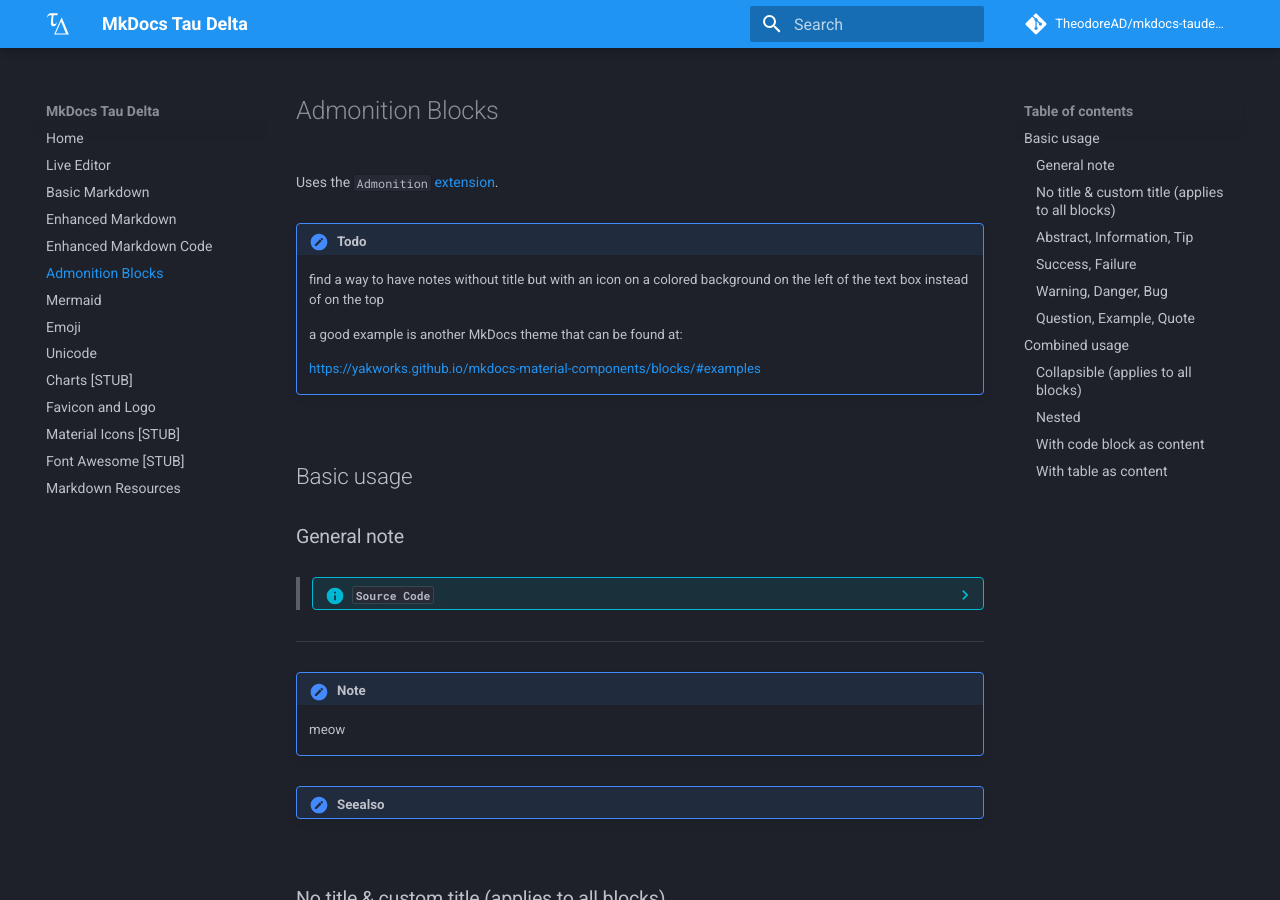
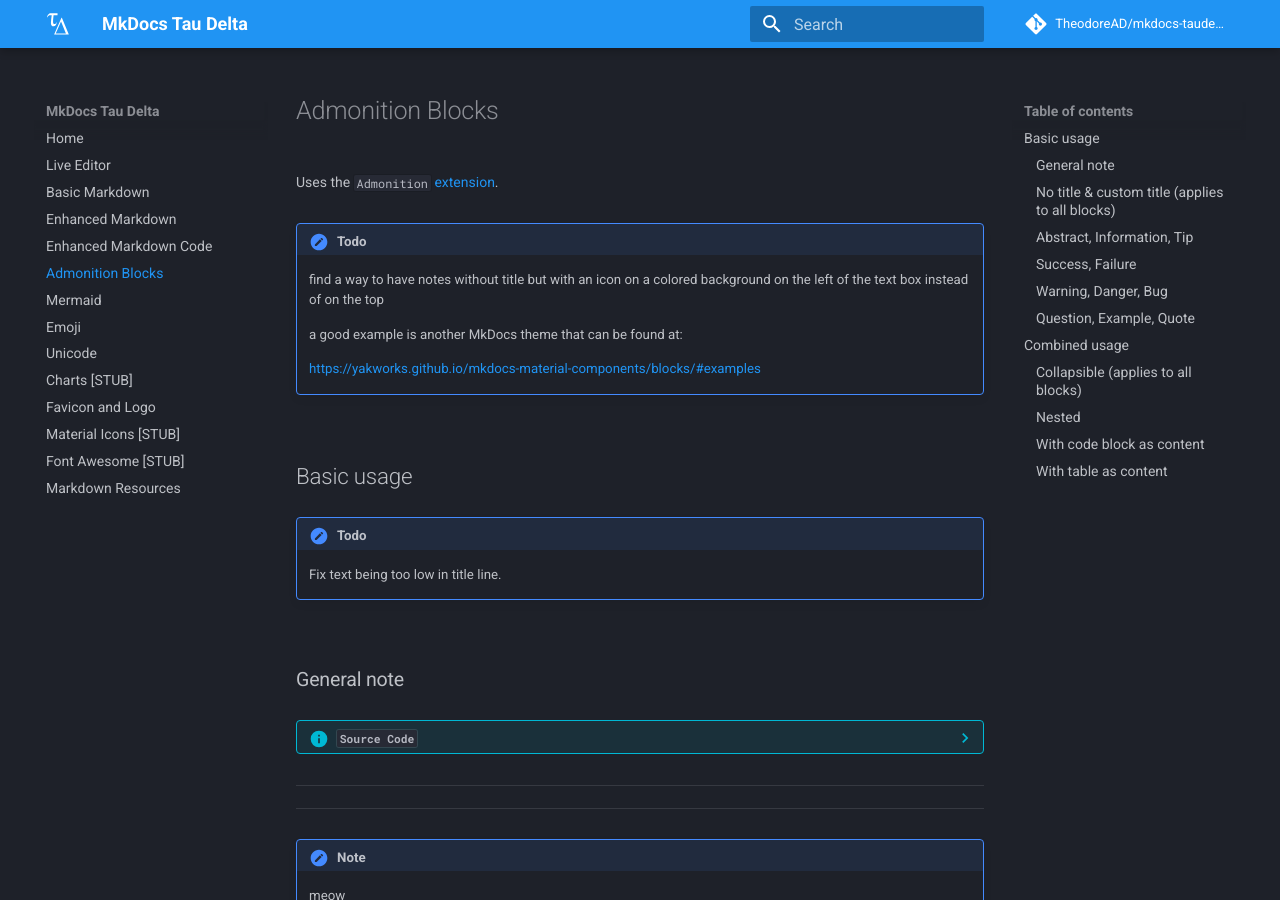
Before and after one commit to TheodoreAD/mkdocs-taudelta, an MkDocs documentation site: the page built from docs/admonition-blocks.md, in a window 1280 px wide and 900 px high. Built offline with MkDocs 1.6.1 and Material for MkDocs 9.7.7, drawn with Linux system fonts in a browser that asks for light colours; comment, search, counter and statistics services are not loaded.

````diff
--- a/docs/admonition-blocks.md
+++ b/docs/admonition-blocks.md
@@ -14,16 +14,20 @@ Uses the `Admonition` [extension][markdown-admonition].
 
 ## Basic usage
 
+!!! TODO
+    Fix text being too low in title line.
+
 ### General note
 
-> ??? info "`Source Code`"
->     ```
->     !!! note
->         meow
->
->     !!! seealso
->     ```
+??? info "`Source Code`"
+    ```
+    !!! note
+        meow
 
+    !!! seealso
+    ```
+
+***
 ***
 
 !!! note
@@ -33,15 +37,16 @@ Uses the `Admonition` [extension][markdown-admonition].
 
 ### No title & custom title (applies to all blocks)
 
-> ??? info "`Source Code`"
->     ```
->     !!! note ""
->         I am no one. I have no title.
->
->     !!! note "This is my personal note"
->         This note is unlike most other notes because it has a custom title.
->     ```
+??? info "`Source Code`"
+    ```
+    !!! note ""
+        I am no one. I have no title.
 
+    !!! note "This is my personal note"
+        This note is unlike most other notes because it has a custom title.
+    ```
+
+***
 ***
 
 !!! note ""
@@ -52,28 +57,29 @@ Uses the `Admonition` [extension][markdown-admonition].
 
 ### Abstract, Information, Tip
 
-> ??? info "`Source Code`"
->     ```
->     !!! abstract
->         woof
->
->     !!! summary
->
->     !!! tldr
->
->     !!! info
->         meow...
->
->     !!! todo
->
->     !!! tip
->         woof
->
->     !!! hint
->
->     !!! important
->     ```
+??? info "`Source Code`"
+    ```
+    !!! abstract
+        woof
 
+    !!! summary
+
+    !!! tldr
+
+    !!! info
+        meow...
+
+    !!! todo
+
+    !!! tip
+        woof
+
+    !!! hint
+
+    !!! important
+    ```
+
+***
 ***
 
 !!! abstract
@@ -97,23 +103,24 @@ Uses the `Admonition` [extension][markdown-admonition].
 
 ### Success, Failure
 
-> ??? info "`Source Code`"
->     ```
->     !!! success
->         meow!
->
->     !!! check
->
->     !!! done
->
->     !!! failure
->         woof... woof.
->
->     !!! fail
->
->     !!! missing
->     ```
+??? info "`Source Code`"
+    ```
+    !!! success
+        meow!
 
+    !!! check
+
+    !!! done
+
+    !!! failure
+        woof... woof.
+
+    !!! fail
+
+    !!! missing
+    ```
+
+***
 ***
 
 !!! success
@@ -132,24 +139,25 @@ Uses the `Admonition` [extension][markdown-admonition].
 
 ### Warning, Danger, Bug
 
-> ??? info "`Source Code`"
->     ```
->     !!! warning
->         woof!
->
->     !!! caution
->
->     !!! attention
->
->     !!! danger
->         woof! woof!
->
->     !!! error
->
->     !!! bug
->         woof...
->     ```
+??? info "`Source Code`"
+    ```
+    !!! warning
+        woof!
 
+    !!! caution
+
+    !!! attention
+
+    !!! danger
+        woof! woof!
+
+    !!! error
+
+    !!! bug
+        woof...
+    ```
+
+***
 ***
 
 !!! warning
@@ -169,27 +177,28 @@ Uses the `Admonition` [extension][markdown-admonition].
 
 ### Question, Example, Quote
 
-> ??? info "`Source Code`"
->     ```
->     !!! question
->         meow?
->
->     !!! help
->
->     !!! faq
->
->     !!! example
->         meow, meow, meow.
->
->     !!! snippet
->         mw
->
->     !!! quote
->         woof woof, woof, woof.
->
->     !!! cite
->     ```
+??? info "`Source Code`"
+    ```
+    !!! question
+        meow?
 
+    !!! help
+
+    !!! faq
+
+    !!! example
+        meow, meow, meow.
+
+    !!! snippet
+        mw
+
+    !!! quote
+        woof woof, woof, woof.
+
+    !!! cite
+    ```
+
+***
 ***
 
 !!! question
@@ -217,19 +226,20 @@ Uses the `Admonition` [extension][markdown-admonition].
 
 ### Collapsible (applies to all blocks)
 
-> ??? info "`Source Code`"
->     ```
->     ??? tip "Collapsible block"
->         Collapsible content initially hidden
->
->     ???+ warning "Collapsible block"
->         Collapsible content initially shown
->
->     ??? tip "Empty collapsible block, initially collapsed"
->
->     ???+ warning "Empty collapsible block, initially expanded"
->     ```
+??? info "`Source Code`"
+    ```
+    ??? tip "Collapsible block"
+        Collapsible content initially hidden
 
+    ???+ warning "Collapsible block"
+        Collapsible content initially shown
+
+    ??? tip "Empty collapsible block, initially collapsed"
+
+    ???+ warning "Empty collapsible block, initially expanded"
+    ```
+
+***
 ***
 
 ??? tip "Collapsible block"
@@ -244,18 +254,19 @@ Uses the `Admonition` [extension][markdown-admonition].
 
 ### Nested
 
-> ??? info "`Source Code`"
->     ```
->     !!! quote "Ancient"
->         "I am Ozymandias, King of Kings.
->
->         !!! quote "Egypt"
->             If any want to know how great I am and where I lie,
->
->             !!! quote "Nile"
->                 let him outdo me in my work."
->     ```
+??? info "`Source Code`"
+    ```
+    !!! quote "Ancient"
+        "I am Ozymandias, King of Kings.
 
+        !!! quote "Egypt"
+            If any want to know how great I am and where I lie,
+
+            !!! quote "Nile"
+                let him outdo me in my work."
+    ```
+
+***
 ***
 
 !!! quote "Ancient"
@@ -269,22 +280,23 @@ Uses the `Admonition` [extension][markdown-admonition].
 
 ### With code block as content
 
-> ??? info "`Source Code`"
->     ```
->     !!! example
->         Using the powerful `Superfences` [extension][pymdown-superfences] to render code blocks here:
->
->         ```php hl_lines="3 5" linenums="24"
->         function human_test() {
->             if empty($soul) {
->                 return 'php';
->             } else {
->                 return 'kitty';
->             }
->         }
->         ```
->     ```
+??? info "`Source Code`"
+    ```
+    !!! example
+        Using the powerful `Superfences` [extension][pymdown-superfences] to render code blocks here:
 
+        ```php hl_lines="3 5" linenums="24"
+        function human_test() {
+            if empty($soul) {
+                return 'php';
+            } else {
+                return 'kitty';
+            }
+        }
+        ```
+    ```
+
+***
 ***
 
 !!! example
@@ -304,16 +316,17 @@ Uses the `Admonition` [extension][markdown-admonition].
 
 ### With table as content
 
-> ??? info "`Source Code`"
->     ```
->     !!! example
->         | Center    | Left     | Right       |
->         | :-------: | :------- | ----------: |
->         | Alpha One | B1       | C1          |
->         | A2        | Beta Two | C2          |
->         | A3        | B3       | Gamma Three |
->     ```
+??? info "`Source Code`"
+    ```
+    !!! example
+        | Center    | Left     | Right       |
+        | :-------: | :------- | ----------: |
+        | Alpha One | B1       | C1          |
+        | A2        | Beta Two | C2          |
+        | A3        | B3       | Gamma Three |
+    ```
 
+***
 ***
 
 !!! example
````
Also changed, not shown: docs/basic-markdown.md (+12 -12 lines), docs/enhanced-markdown.md (+6 -0 lines), docs/font-awesome.md (+1 -1 lines), docs/index.md (+6 -0 lines).
